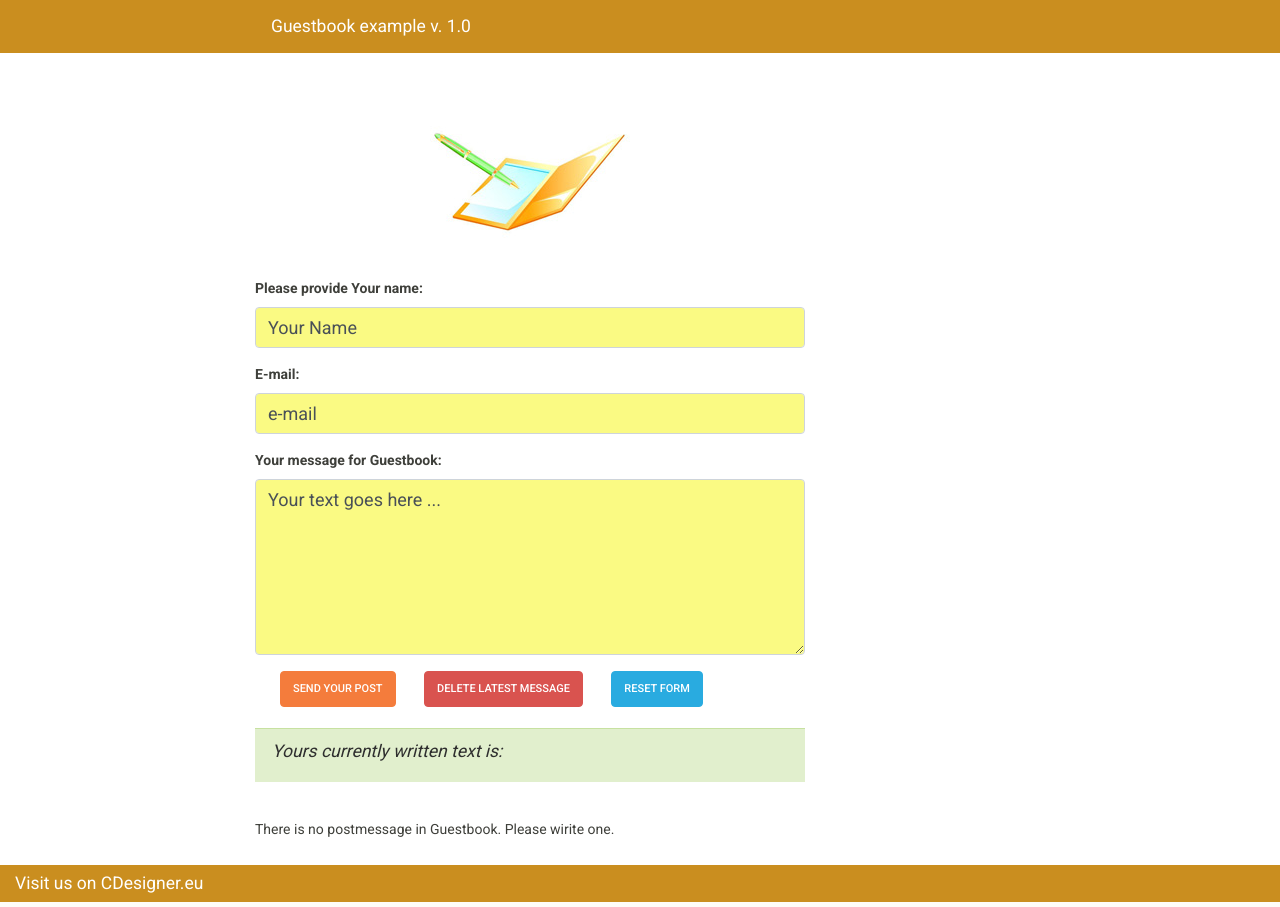
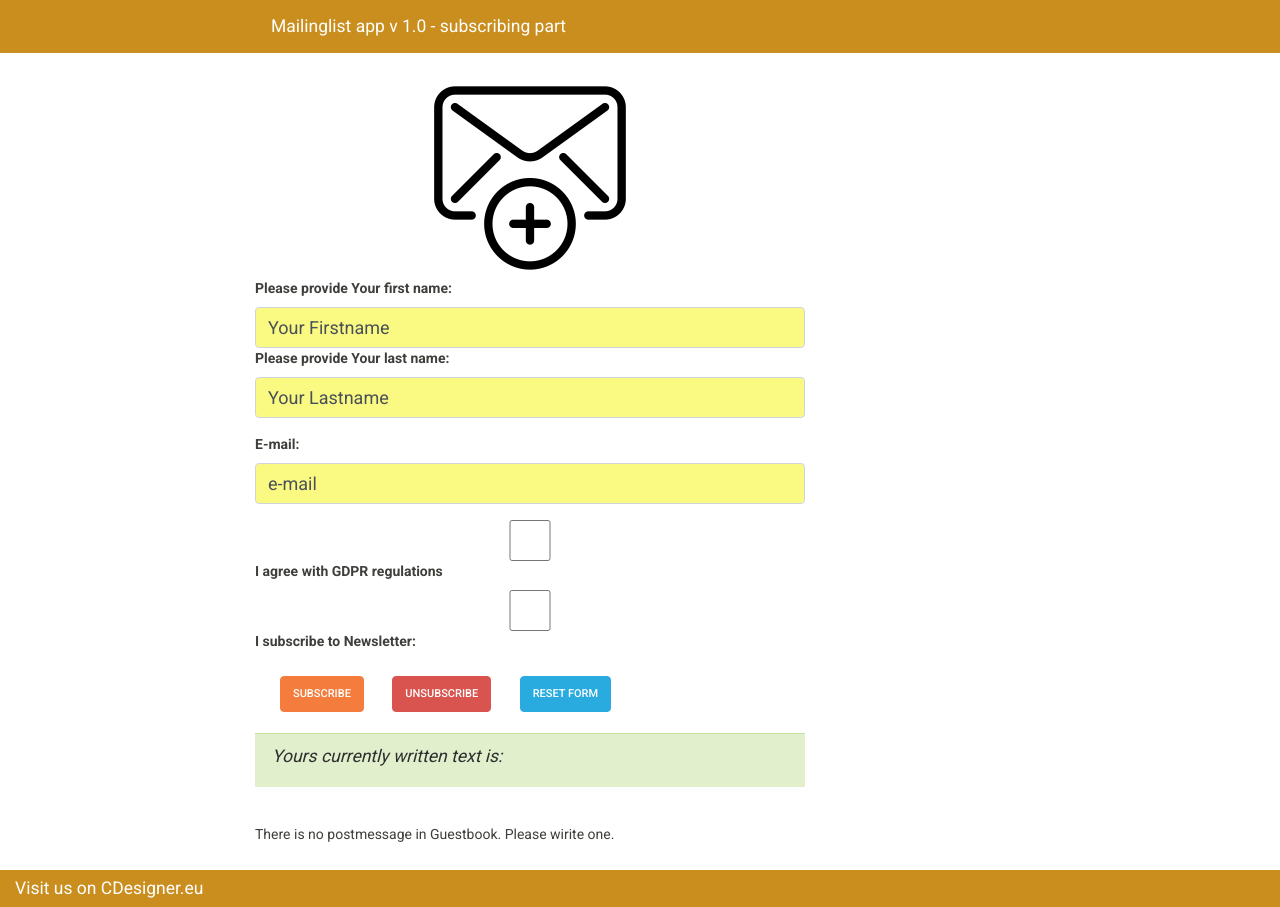
Before and after one commit to ciljak/mailinglist, a PHP site: page / in a window 1280 px wide. Run offline with PHP 8.4, Linux system fonts and the light colour scheme; data that the repository does not hold is empty.

Commit message:
Table setup script
Finished table creationing script and GUI for subscribing part of app (index.php)

```diff
--- a/index.php
+++ b/index.php
@@ -1,7 +1,7 @@
 <!-- ******************************************************************* -->
 <!-- PHP "self" code handling subscribing into mailinglist               -->
 <!-- ******************************************************************* -->
-<!-- Vrsion: 1.0        Date: x.9.2020 by CDesigner.eu                   -->
+<!-- Vrsion: 1.0        Date: 8-X.9.2020 by CDesigner.eu                 -->
 
 <?php
 	// two variables for message and styling of the mesage with bootstrap
@@ -17,14 +17,16 @@
 	// Control if data was submitted
 	if(filter_has_var(INPUT_POST, 'submit')){
 		// Data obtained from $_postmessage are assigned to local variables
-		$name = htmlspecialchars($_POST['name']);
+		$firstname = htmlspecialchars($_POST['firstname']);
+		$lastname = htmlspecialchars($_POST['lastname']);
 		$email = htmlspecialchars($_POST['email']);
-		$postmessage = htmlspecialchars($_POST['postmessage']);
+		$gdpr = htmlspecialchars($_POST['gdpr']);
+		$newsletter = htmlspecialchars($_POST['newsletter']);
 
 		$is_result = "true";
 
 		// Controll if all required fields was written
-		if(!empty($email) && !empty($name) && !empty($postmessage)){
+		if(!empty($email) && !empty($firstname) && !empty($lastname)){
 			// If check passed - all needed fields are written
 			// Check if E-mail is valid
 			if(filter_var($email, FILTER_VALIDATE_EMAIL) === false){
@@ -164,7 +166,7 @@
 <!DOCTYPE html>
 <html>
 <head>
-	<title> Guestbook example  </title>
+	<title> mailinglist - subscription  </title>
 	<link rel="stylesheet" href="./css/bootstrap.min.css"> <!-- bootstrap mini.css file -->
 	<link rel="stylesheet" href="./css/style.css"> <!-- my local.css file -->
 
@@ -173,7 +175,7 @@
 	<nav class="navbar navbar-default">
       <div class="container">
         <div class="navbar-header">
-          <a class="navbar-brand" href="index.php">Guestbook example v. 1.0</a>
+          <a class="navbar-brand" href="index.php">Mailinglist app v 1.0 - subscribing part</a>
         </div>
       </div>
     </nav>
@@ -183,25 +185,39 @@
     		<div class="alert <?php echo $msgClass; ?>"><?php echo $msg; ?></div>
       <?php endif; ?>
 
-		<img id="calcimage" src="./images/guestbook.jpg" alt="Calc image" width="200" height="200">
+		<img id="calcimage" src="./images/addmail.png" alt="Calc image" width="200" height="200">
 
       <form method="post" action="<?php echo $_SERVER['PHP_SELF']; ?>">
 	      <div class="form-group">
-		      <label>Please provide Your name:</label>
-		      <input type="text" name="name" class="form-control" value="<?php echo isset($_POST['name']) ? $name : 'Your Name'; ?>">
+		      <label>Please provide Your first name:</label>
+		      <input type="text" name="firstname" class="form-control" value="<?php echo isset($_POST['firstname']) ? $firstname : 'Your Firstname'; ?>">
+
+			  <label>Please provide Your last name:</label>
+		      <input type="text" name="lastname" class="form-control" value="<?php echo isset($_POST['lastname']) ? $lastname : 'Your Lastname'; ?>">
 	      </div>
 	      <div class="form-group">
 	      	<label>E-mail:</label>
 	      	<input type="text" name="email" class="form-control" value="<?php echo isset($_POST['email']) ? $email : 'e-mail'; ?>">
 	      </div>
+
 		  <div class="form-group">
-	      	<label>Your message for Guestbook:</label>  <!-- textera for input large text -->
-	      	<textarea id="postmessage" name="postmessage" class="form-control" rows="6" cols="50"><?php echo isset($_POST['postmessage']) ? $postmessage : 'Your text goes here ...'; ?></textarea>
+
+	      	<input type="checkbox" name="gdpr" class="form-control" value="<?php echo isset($_POST['gdpr']) ? $gdpr : 'gdpr'; ?>">
+			<label>I agree with GDPR regulations</label>
+
+
+	      	<input type="checkbox" name="newsletter" class="form-control" value="<?php echo isset($_POST['newsletter']) ? $newsletter : 'newsletter'; ?>">
+			<label>I subscribe to Newsletter:</label>
 	      </div>
 
-		  <button type="submit" name="submit" class="btn btn-warning"> Send your post </button>
+		  <!-- div class="form-group">
+	      	<label>Your message for Guestbook:</label-->  <!-- textera for input large text -->
+	      	<!-- textarea id="postmessage" name="postmessage" class="form-control" rows="6" cols="50"><?php echo isset($_POST['postmessage']) ? $postmessage : 'Your text goes here ...'; ?></textarea>
+	      </div-->
 
-		  <button type="submit" name="delete" class="btn btn-danger"> Delete latest message </button>
+		  <button type="submit" name="submit" class="btn btn-warning"> Subscribe </button>
+
+		  <button type="submit" name="delete" class="btn btn-danger"> Unsubscribe </button>
 
 		  <button type="submit" name="reset" class="btn btn-info"> Reset form </button>
 
```
Also changed, not shown: createdatabase.php (+12 -4 lines), images/addmail.png (added), images/guestbook.jpg (deleted), images/sendemail.jpg (added).
